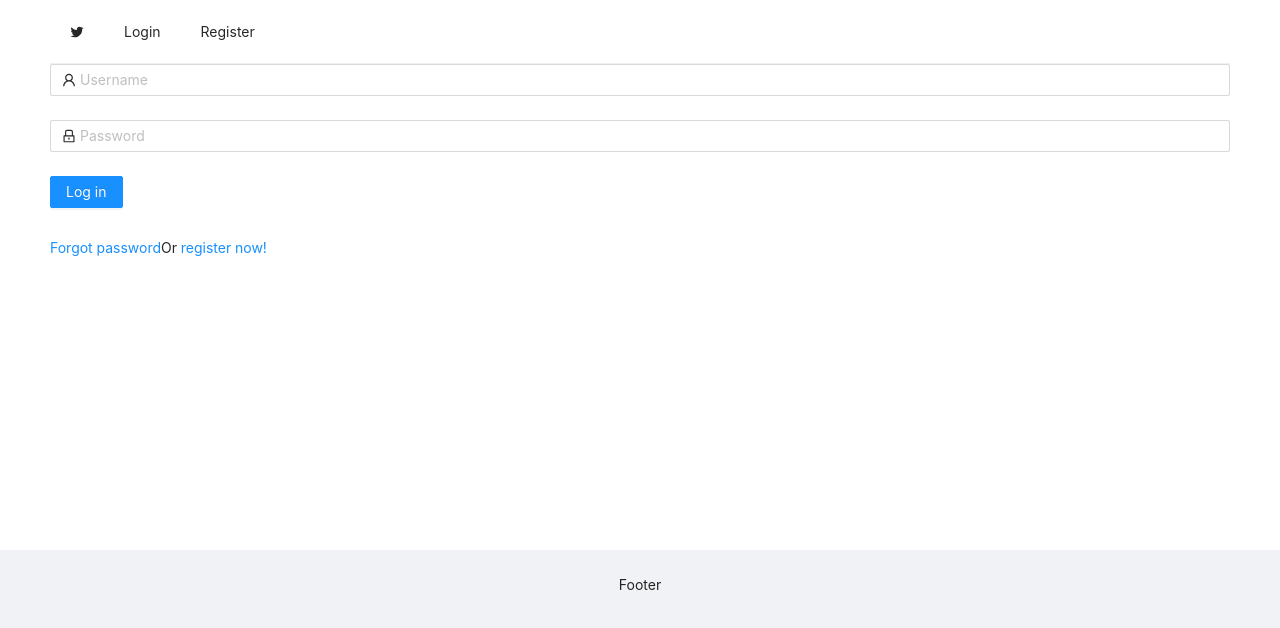
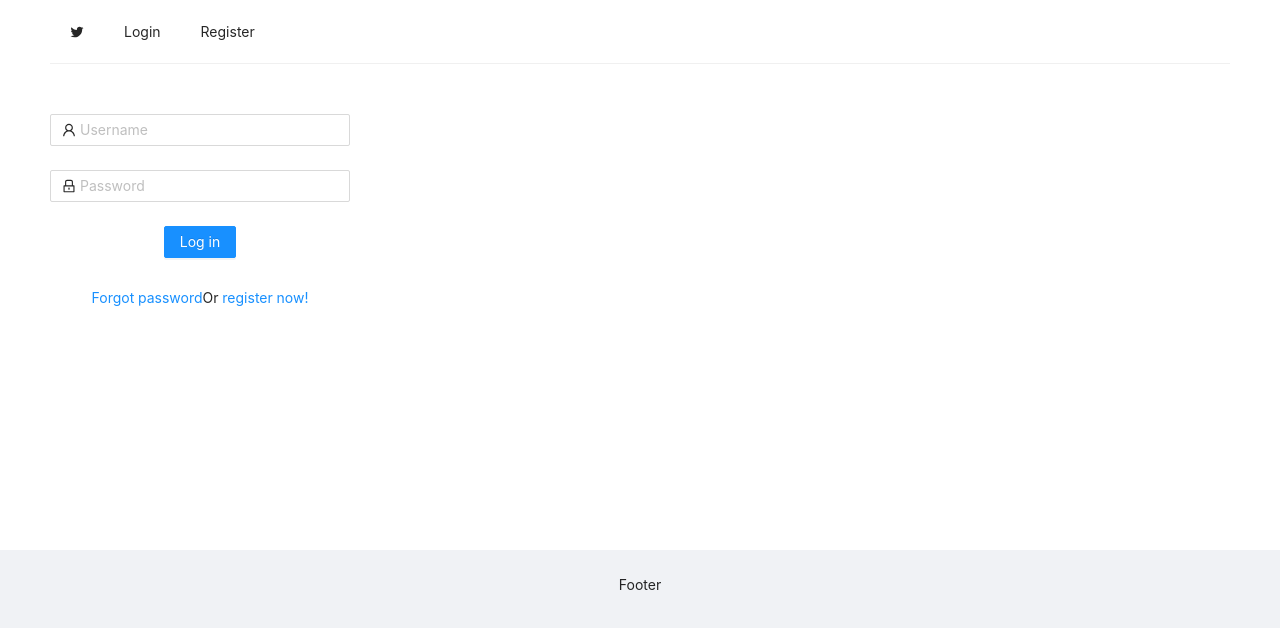
Before and after one commit to Ngo-Hoang-Anh/coctro, a React (Create React App) app: page /login in a window 1280 px wide. Shown: the top 628 px of the page. Built offline with nearby package versions, Linux system fonts and the light colour scheme; the HTML template or start-up script is replaced by a standard one.

Commit message:
Login sơ khai

```diff
--- a/src/components/Login/Login.css
+++ b/src/components/Login/Login.css
@@ -1,10 +1,11 @@
-.container {
-  width: 500px;
+.container-form-login {
+  width: 300px;
   margin-top: 50px;
+  text-align: center;
 }
 
 #components-form-demo-normal-login .login-form {
-  max-width: 300px;
+  width: 300px;
 }
 
 #components-form-demo-normal-login .login-form-forgot {
--- a/src/components/Login/Login.js
+++ b/src/components/Login/Login.js
@@ -10,7 +10,8 @@ const Login = () => {
   };
 
   return (
-    <Form
+    <div className="container-form-login">
+      <Form
       name="normal_login"
       className="login-form"
       initialValues={{
@@ -57,6 +58,7 @@ const Login = () => {
         Or <a href="">register now!</a>
       </Form.Item>
     </Form>
+    </div>
   );
 };
 
--- a/src/components/Login/Login.scss
+++ b/src/components/Login/Login.scss
@@ -1,6 +1,7 @@
-.container {
-    width: 500px;
+.container-form-login {
+    width: 300px;
     margin-top: 50px;
+    text-align: center;
 }
 
 #components-form-demo-normal-login .login-form {
--- a/src/components/commons/header/Header.css
+++ b/src/components/commons/header/Header.css
@@ -1,9 +1,5 @@
+.header,
 .ant-layout-header {
   background-color: white;
 }
-
-/* .header {
-  background-color: #fe762c;
-
-} */
 /*# sourceMappingURL=Header.css.map */
```
Also changed, not shown: 1 other file (tests, documents, lock files or other folders).
